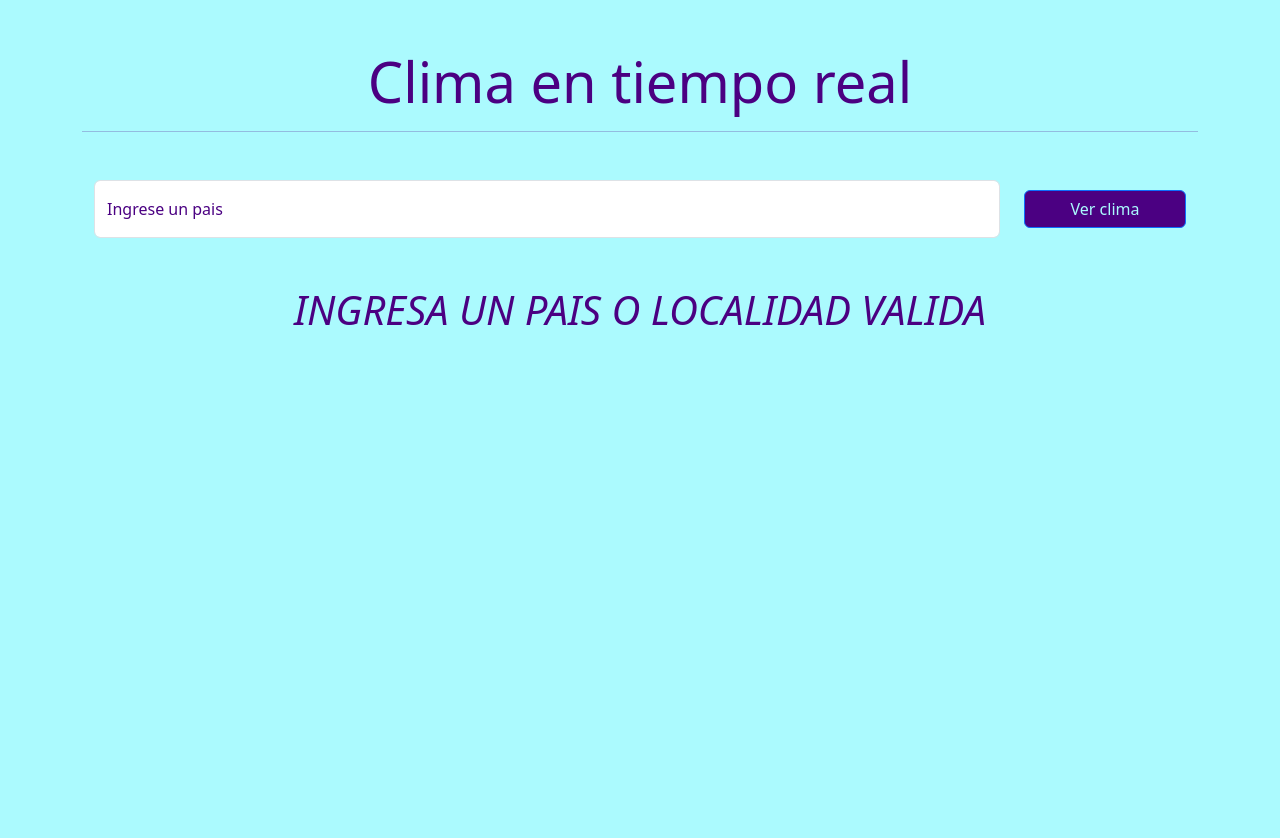
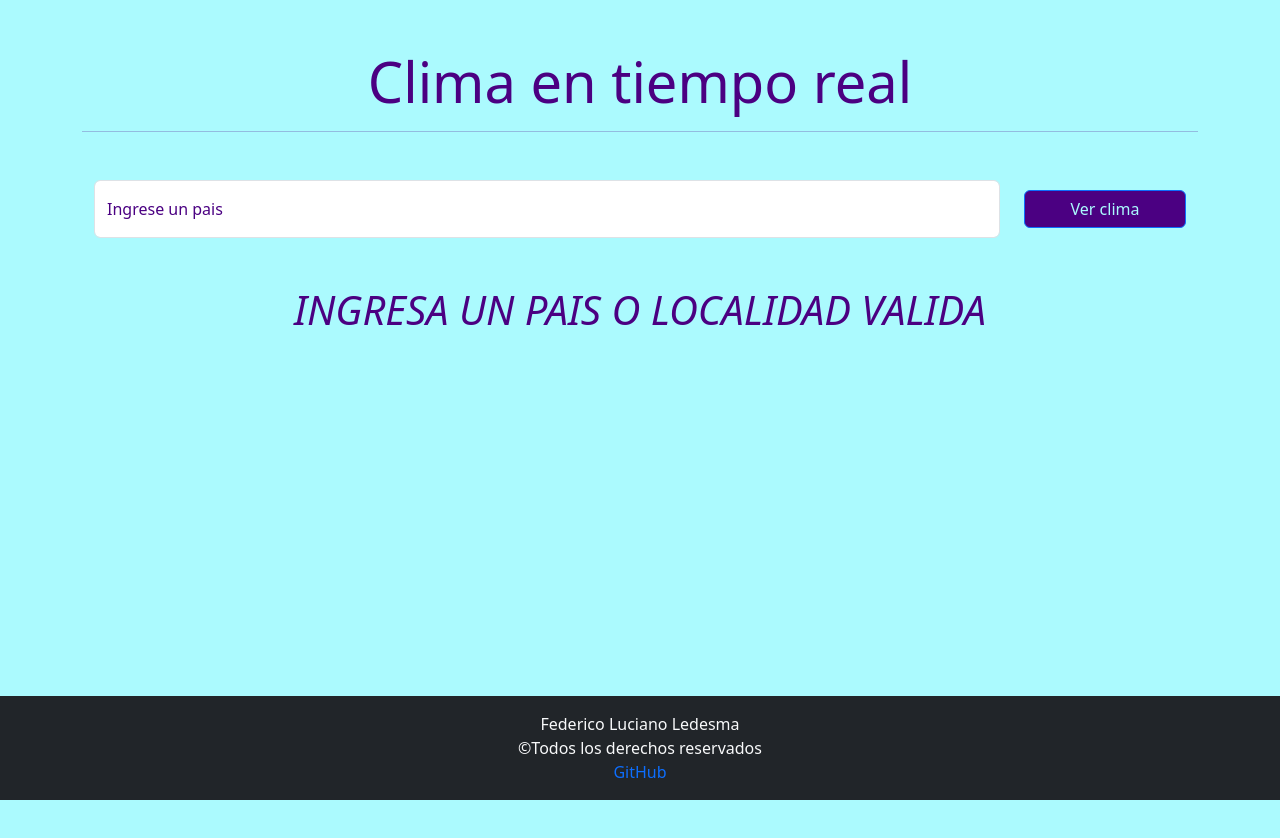
Before and after one commit to Fedreric/practicoReact-13, a React (Vite) app: page / in a window 1280 px wide. Shown: the top 838 px of the page. After the commit the page ends 800 px from the top, so only its background shows below. Built offline with nearby package versions, Linux system fonts and the light colour scheme.

Commit message:
Se agrega el footer

```diff
--- a/src/App.css
+++ b/src/App.css
@@ -2,6 +2,14 @@ body{
   color: rgb(75, 0, 130);
   background-color: #abfafe;
   height: 100vh;
+}
+#root{
+  min-height: 100vh;
+  display: flex;
+  flex-direction: column;
+}
+.mainPage{
+  flex-grow: 1;
 }
 .btn{
   background-color: rgb(75, 0, 130);
--- a/src/App.jsx
+++ b/src/App.jsx
@@ -1,16 +1,20 @@
-import 'bootstrap/dist/css/bootstrap.min.css';
-import { Container } from 'react-bootstrap';
-import Formulario from './components/Formulario';
-import './App.css'
+import "bootstrap/dist/css/bootstrap.min.css";
+import { Container } from "react-bootstrap";
+import Formulario from "./components/Formulario";
+import FooterFedeLedesma from "./components/FooterFedeLedesma"
+import "./App.css";
 
 function App() {
   return (
-    <Container>
-      <h1 className='display-4 text-center mt-5'> Clima en tiempo real</h1>
-      <hr />
-    <Formulario></Formulario>
-    </Container>
-  )
+    <>
+      <Container className="mainPage">
+        <h1 className="display-4 text-center mt-5"> Clima en tiempo real</h1>
+        <hr />
+        <Formulario></Formulario>
+      </Container>
+      <FooterFedeLedesma></FooterFedeLedesma>
+    </>
+  );
 }
 
-export default App
+export default App;
--- /dev/null
+++ b/src/components/FooterFedeLedesma.jsx
@@ -0,0 +1,14 @@
+const FooterFedeLedesma = () => {
+    const styleA = {
+        textDecoration: "none"
+    }
+  return (
+    <footer className="bg-dark text-light py-3 text-center">
+      <p className="m-0 p-0">Federico Luciano Ledesma</p>
+      <p className="m-0">&copy;Todos los derechos reservados</p>
+      <a href="https://github.com/Fedreric" style={styleA} target="_blank">GitHub</a>
+    </footer>
+  );
+};
+
+export default FooterFedeLedesma;
```
